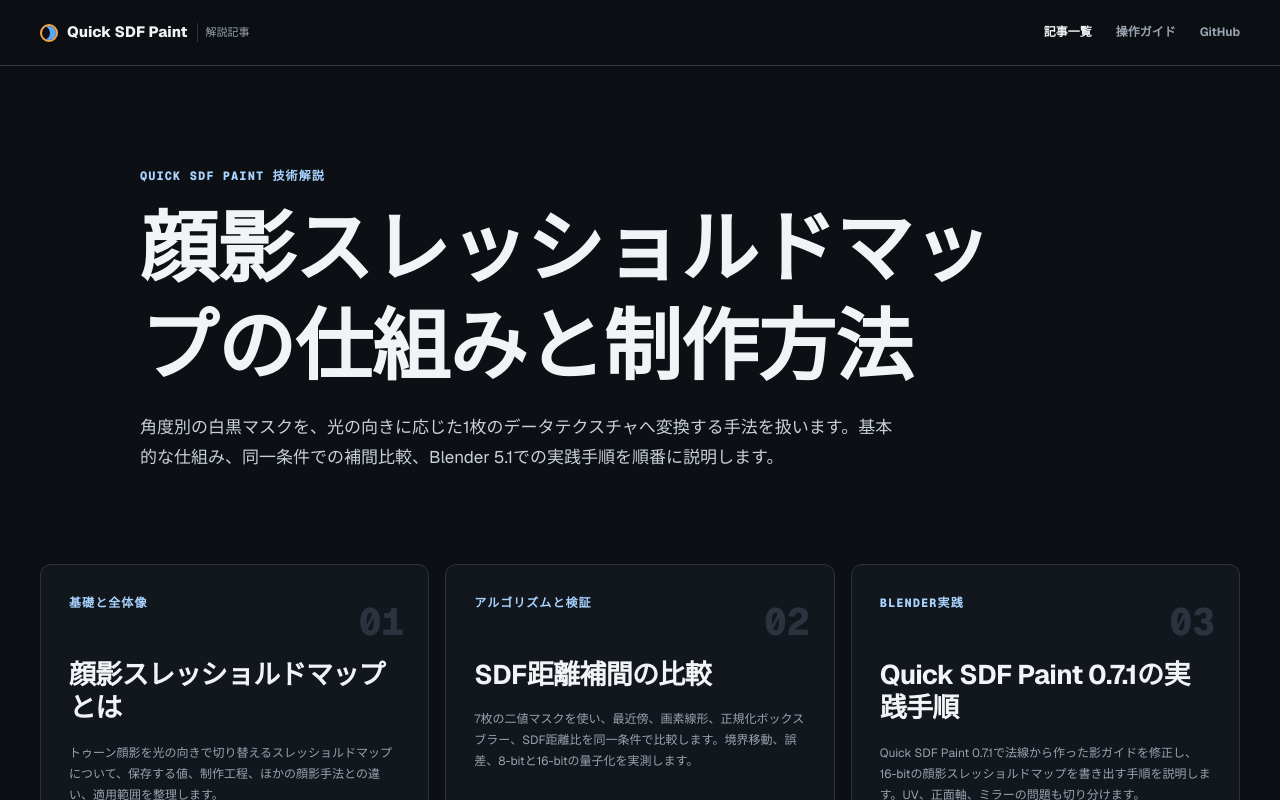
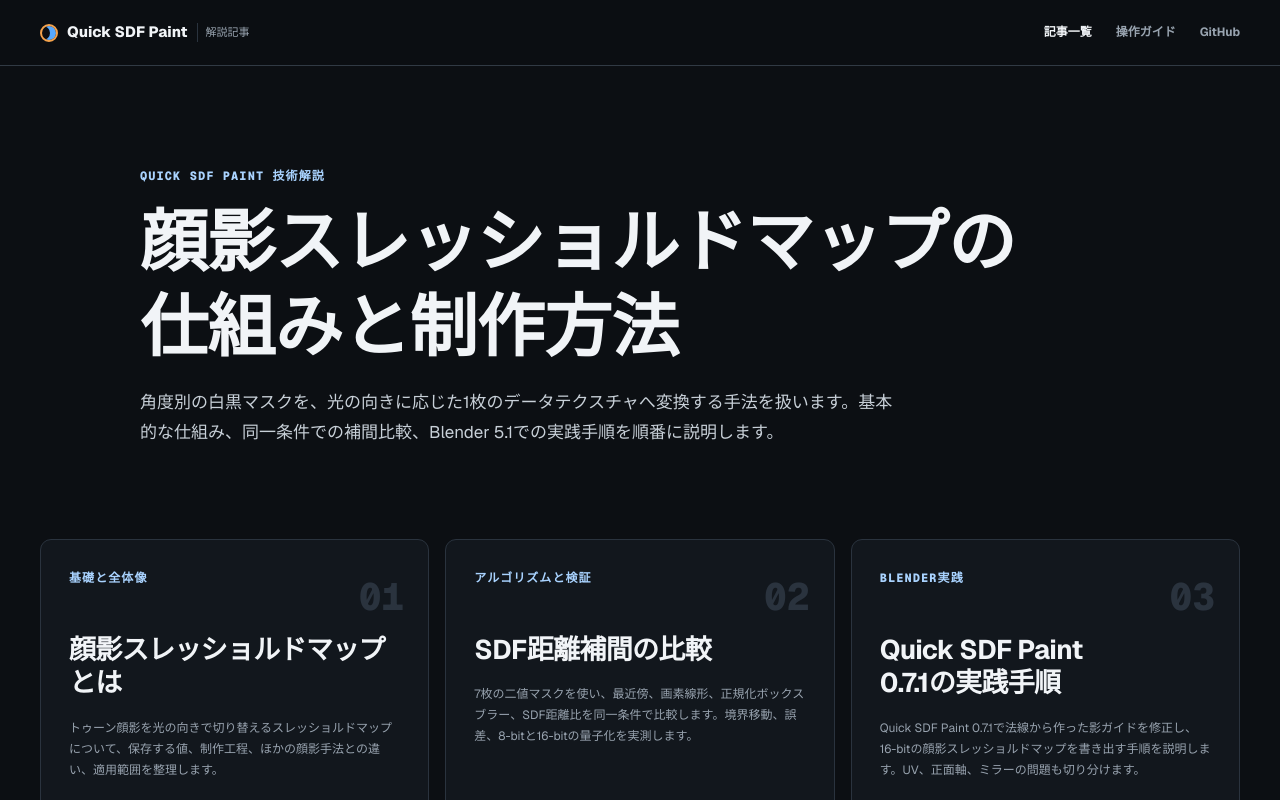
Before and after one commit to yeczrtu/QuickSDFBlender, a Next.js app in the folder website/: page /QuickSDFBlender/articles in a window 1280 px wide. Shown: the top 800 px of the page. Built offline with nearby package versions, Linux system fonts and the light colour scheme.

Commit message:
fix(docs): refine Japanese title wrapping

```diff
--- a/website/app/articles/blender-threshold-map-workflow/page.tsx
+++ b/website/app/articles/blender-threshold-map-workflow/page.tsx
@@ -60,6 +60,11 @@
   return (
     <ArticleLayout
       article={article}
+      titleParts={[
+        <>Quick SDF Paint <wbr />0.7.1で</>,
+        <>顔影スレッショルド<wbr />マップを作る：</>,
+        <>Blenderでの<wbr />実践手順</>,
+      ]}
       toc={toc}
       lead="Quick SDF Paint 0.7.1を使い、法線ガイドから顔影スレッショルドマップを書き出す実践手順です。角度ごとに別の影絵を完成させるのではなく、一つの影境界が制作上の進行度に応じて顔の上をどう移動するかを設計します。"
     >
--- a/website/app/articles/face-shadow-threshold-map/page.tsx
+++ b/website/app/articles/face-shadow-threshold-map/page.tsx
@@ -59,6 +59,10 @@
   return (
     <ArticleLayout
       article={article}
+      titleParts={[
+        <>顔影スレッショルド<wbr />マップとは：</>,
+        <>仕組みと制作方法</>,
+      ]}
       toc={toc}
       lead="顔影スレッショルドマップは、完成した影の明るさではなく、顔の各画素が制作進行度のどこで明部へ切り替わるかを保存するデータです。特定の製品に依存しない形で、制作・補間・格納・シェーダー評価の4段階に分けて説明します。"
     >
--- a/website/app/articles/page.tsx
+++ b/website/app/articles/page.tsx
@@ -2,6 +2,12 @@
 import { articlePath, articles, basePath, siteOrigin } from "./article-data";
 
 const pageUrl = `${siteOrigin}${basePath}/articles/`;
+
+const articleCardTitles = {
+  "face-shadow-threshold-map": <>顔影スレッショルドマップ<wbr />とは</>,
+  "sdf-threshold-interpolation": <>SDF距離補間の比較</>,
+  "blender-threshold-map-workflow": <>Quick SDF Paint 0.7.1の<wbr />実践手順</>,
+};
 
 export const metadata: Metadata = {
   title: "顔影スレッショルドマップ解説 | Quick SDF Paint",
@@ -61,7 +67,10 @@
       <main id="articles">
         <header className="articles-index-hero page-shell">
           <p className="article-category">Quick SDF Paint 技術解説</p>
-          <h1>顔影スレッショルドマップの仕組みと制作方法</h1>
+          <h1>
+            <span className="article-title-line">顔影スレッショルド<wbr />マップの<wbr /></span>
+            <span className="article-title-line">仕組みと制作方法</span>
+          </h1>
           <p>角度別の白黒マスクを、光の向きに応じた1枚のデータテクスチャへ変換する手法を扱います。基本的な仕組み、同一条件での補間比較、Blender 5.1での実践手順を順番に説明します。</p>
         </header>
 
@@ -70,7 +79,7 @@
             <a className="article-index-card" href={articlePath(article.slug)} key={article.slug}>
               <span className="article-index-number">0{index + 1}</span>
               <span className="article-index-category">{article.category}</span>
-              <h2>{article.shortTitle}</h2>
+              <h2>{articleCardTitles[article.slug]}</h2>
               <p>{article.description}</p>
               <dl>
                 <div><dt>対象</dt><dd>{article.audience}</dd></div>
--- a/website/app/articles/sdf-threshold-interpolation/page.tsx
+++ b/website/app/articles/sdf-threshold-interpolation/page.tsx
@@ -78,6 +78,10 @@
   return (
     <ArticleLayout
       article={article}
+      titleParts={[
+        <>角度別マスクを1枚に<wbr />まとめる</>,
+        <>方法：<wbr />SDF距離補間の比較</>,
+      ]}
       toc={toc}
       lead="同じ7枚の二値マスクを、最近傍、画素線形、ボックスブラー、符号付き距離場（Signed Distance Field、SDF）の距離比でキー間へ復元しました。SDFが有効な条件だけでなく、凹形状、成分の出現、細線で起きる誤差も実測します。"
     >
--- a/website/app/globals.css
+++ b/website/app/globals.css
@@ -1228,10 +1228,16 @@
 
 .article-hero h1 {
   max-width: 960px;
-  font-size: clamp(38px, 5.5vw, 66px);
+  font-size: clamp(38px, 5.1vw, 62px);
   letter-spacing: -0.01em;
   line-break: strict;
   text-wrap: balance;
+  word-break: keep-all;
+}
+
+.article-title-line {
+  display: block;
+  white-space: nowrap;
 }
 
 .article-lead {
@@ -1716,10 +1722,11 @@
 }
 
 .articles-index-hero h1 {
-  font-size: clamp(42px, 7vw, 78px);
+  font-size: clamp(42px, 6vw, 68px);
   letter-spacing: -0.01em;
   line-break: strict;
   text-wrap: balance;
+  word-break: keep-all;
 }
 
 .articles-index-hero > p:last-child {
@@ -1765,6 +1772,9 @@
   position: relative;
   margin-bottom: 18px;
   font-size: 27px;
+  overflow-wrap: normal;
+  text-wrap: balance;
+  word-break: keep-all;
 }
 
 .article-index-card > p {
@@ -1975,13 +1985,13 @@
   }
 
   .article-breadcrumb {
-    overflow-x: auto;
-    white-space: nowrap;
+    overflow-x: visible;
+    white-space: normal;
   }
 
   .article-breadcrumb ol {
-    width: max-content;
-    flex-wrap: nowrap;
+    width: auto;
+    flex-wrap: wrap;
   }
 
   .article-hero {
@@ -1991,6 +2001,11 @@
   .article-hero h1,
   .articles-index-hero h1 {
     font-size: clamp(30px, 9vw, 34px);
+  }
+
+  .article-title-line {
+    display: inline;
+    white-space: normal;
   }
 
   .articles-index-hero h1 br {
```
Also changed, not shown: website/app/articles/article-layout.tsx (+12 -1 lines), 1 other file (tests, documents, lock files or other folders).
